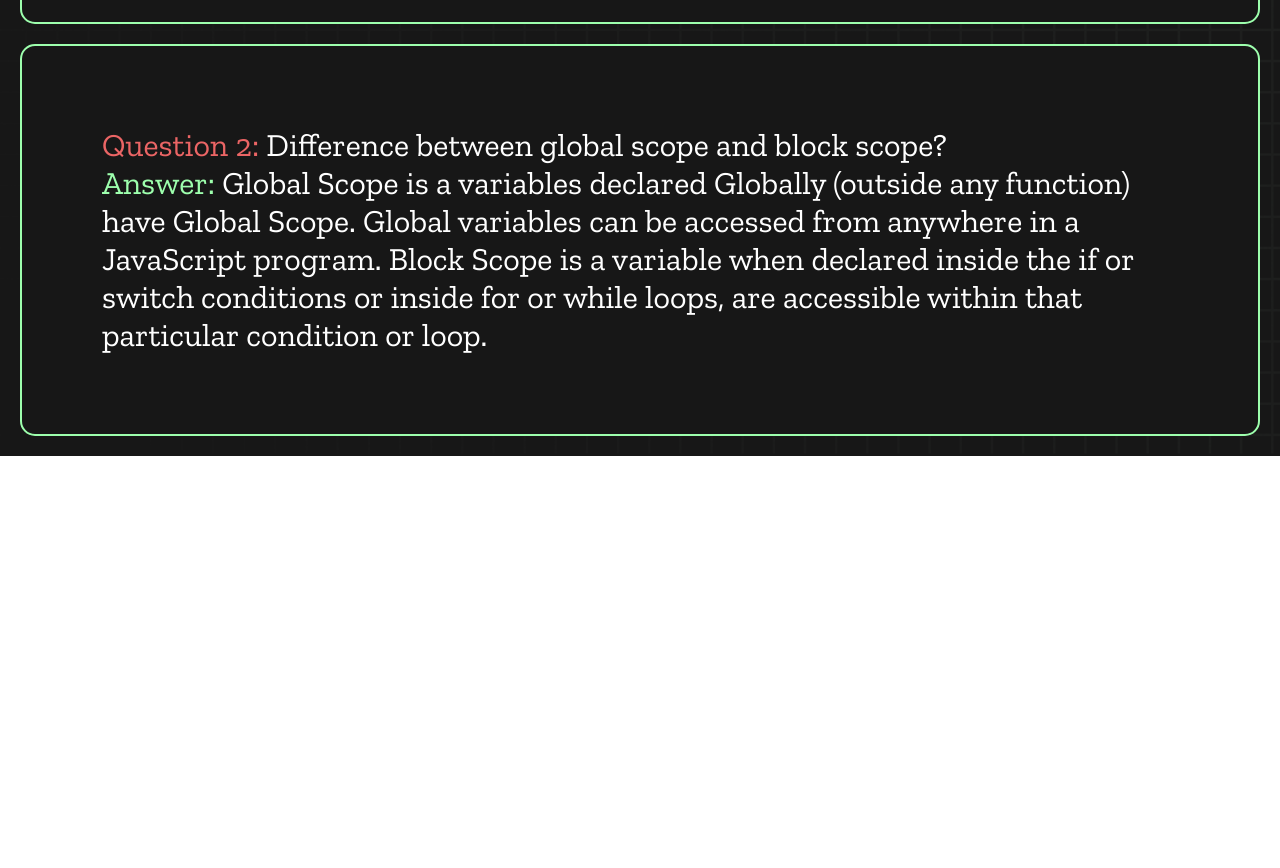
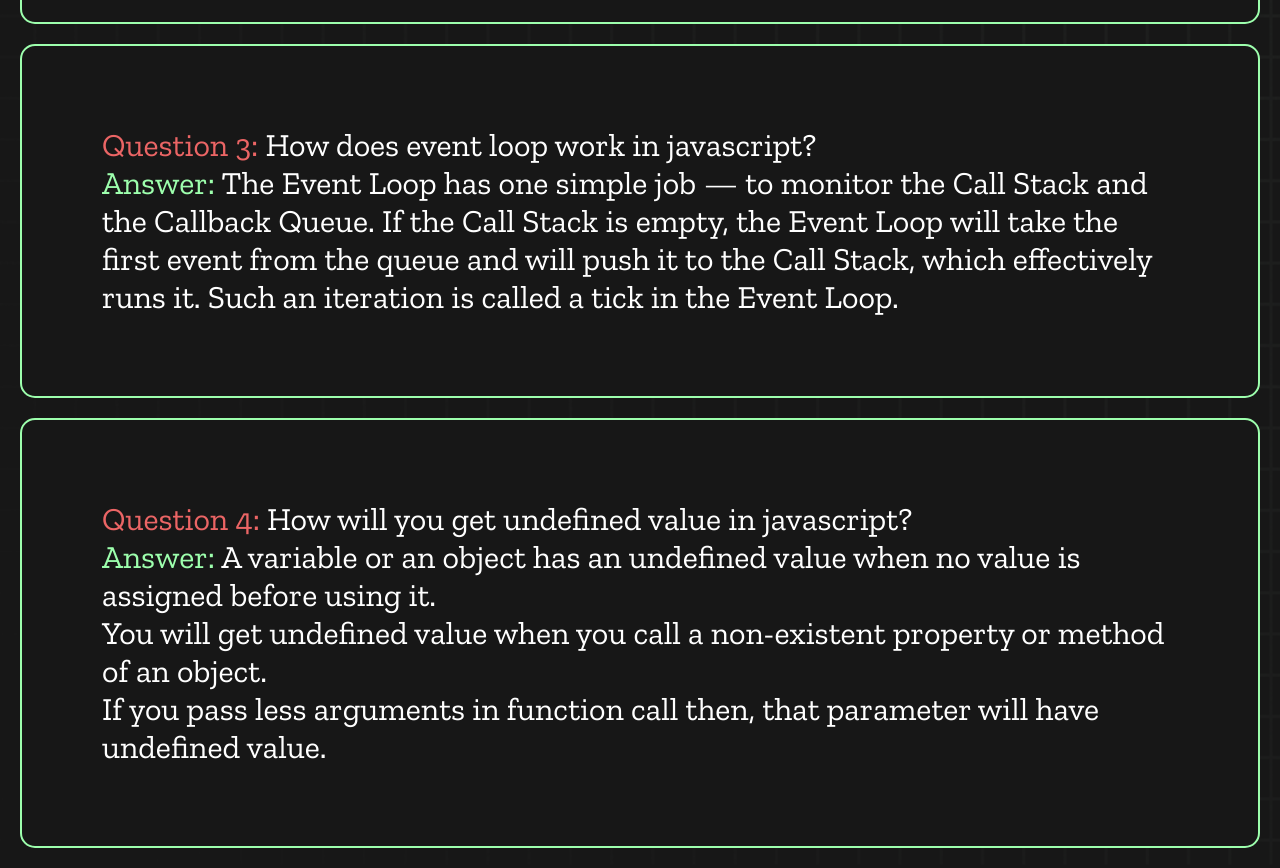
Before and after one commit to sourov101/type-monster-debug-assignment, a plain HTML site: page blog.html in a window 1280 px wide. Shown: the part 820-1688 px from the top of the page. Before the commit the page ends 1276 px from the top, so only its background shows below. Drawn offline with nearby package versions, Linux system fonts and the light colour scheme.

Commit message:
all que added

```diff
--- a/blog.html
+++ b/blog.html
@@ -31,11 +31,19 @@
         </p>
     </div>
     <div class="container">
-        <p><span class="red">Question 2: </span>Difference between global scope and block scope? </p>
-        <p><span class="green">Answer:</span> Global Scope is a variables declared Globally (outside any function) have
-            Global Scope. Global variables can be accessed from anywhere in a JavaScript program.
-            Block Scope is a variable when declared inside the if or switch conditions or inside for or while loops, are
-            accessible within that particular condition or loop.
+        <p><span class="red">Question 3: </span>How does event loop work in javascript? </p>
+        <p><span class="green">Answer:</span> The Event Loop has one simple job — to monitor the Call Stack and the
+            Callback Queue. If the Call Stack is empty, the Event Loop will take the first event from the queue and will
+            push it to the Call Stack, which effectively runs it. Such an iteration is called a tick in the Event Loop.
+        </p>
+    </div>
+    <div class="container">
+        <p><span class="red">Question 4: </span>How will you get undefined value in javascript? </p>
+        <p><span class="green">Answer:</span> A variable or an object has an undefined value when no value is assigned
+            before using it. <br>
+            You will get undefined value when you call a non-existent property or method of an object. <br>
+            If you pass less arguments in function call then, that parameter will have undefined value.
+
         </p>
     </div>
 
```
